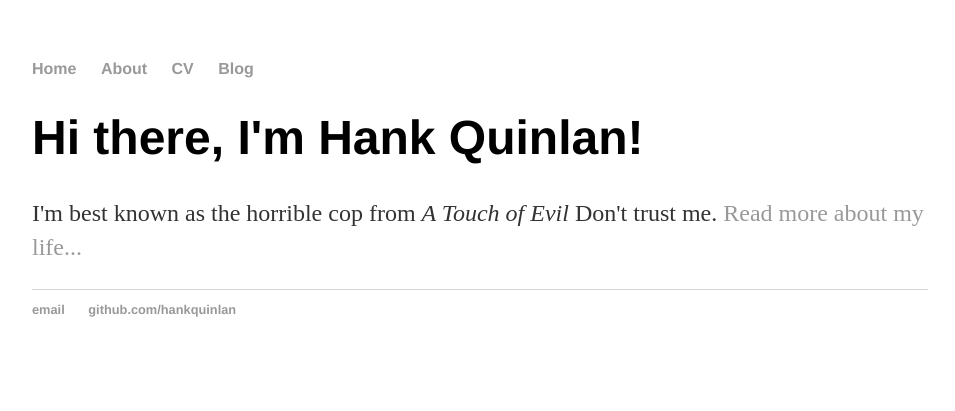
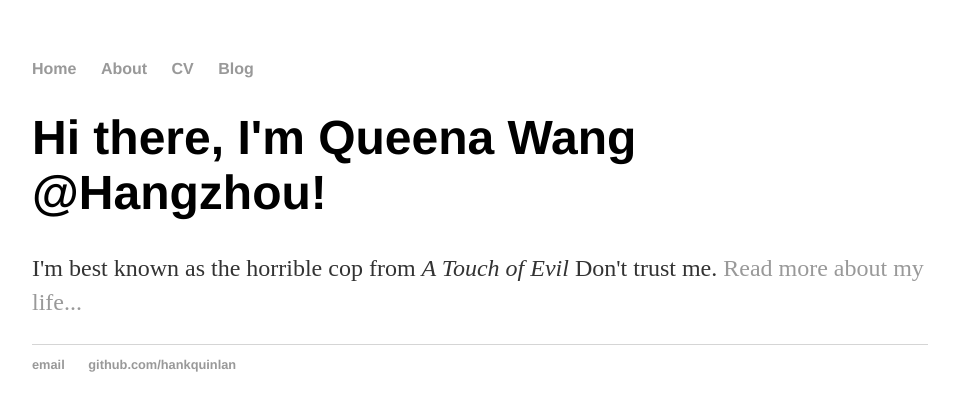
Before and after one commit to wangxiaokuai/blog, a Jekyll site: the page built from index.html, in a window 1280 px wide. Shown: the top 411 px of the page, without its empty margins (160-1115 px from the left). Built offline with Jekyll 4.4.1, drawn with Linux system fonts in a browser that asks for light colours.

Commit message:
Update index.html

```diff
--- a/index.html
+++ b/index.html
@@ -1,8 +1,8 @@
 ---
 layout: default
-title: Hank Quinlan, Horrible Cop
+title: Queena's Page - Powered by Jekyll
 ---
 <div class="blurb">
-	<h1>Hi there, I'm Hank Quinlan!</h1>
+	<h1>Hi there, I'm Queena Wang @Hangzhou!</h1>
 	<p>I'm best known as the horrible cop from <em>A Touch of Evil</em> Don't trust me. <a href="/about">Read more about my life...</a></p>
 </div><!-- /.blurb -->
```
